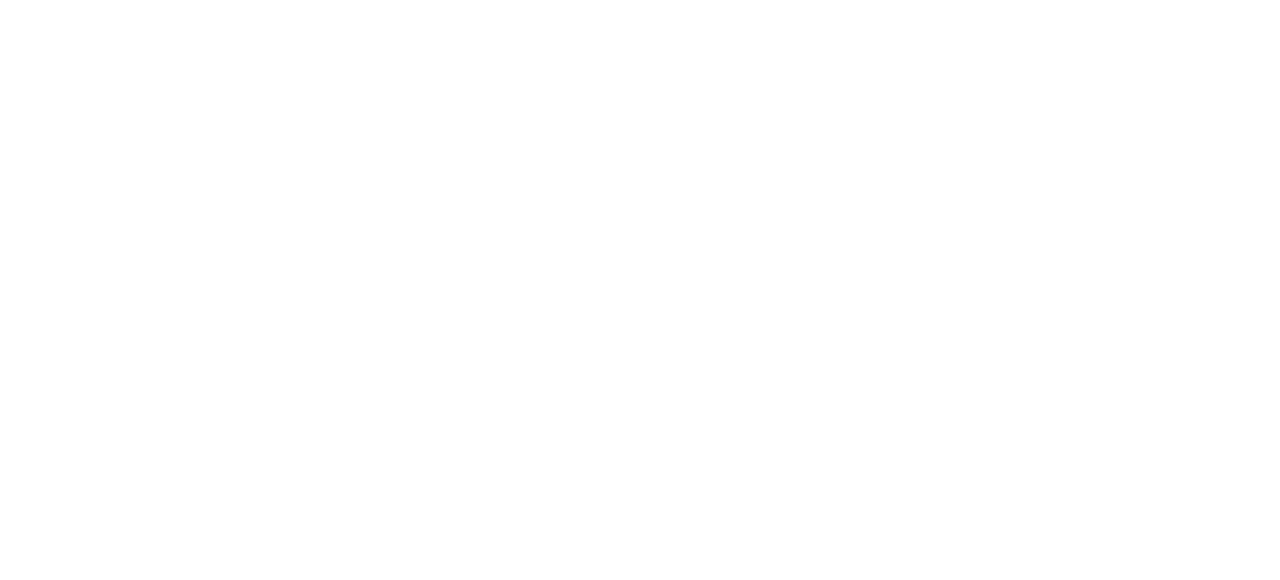
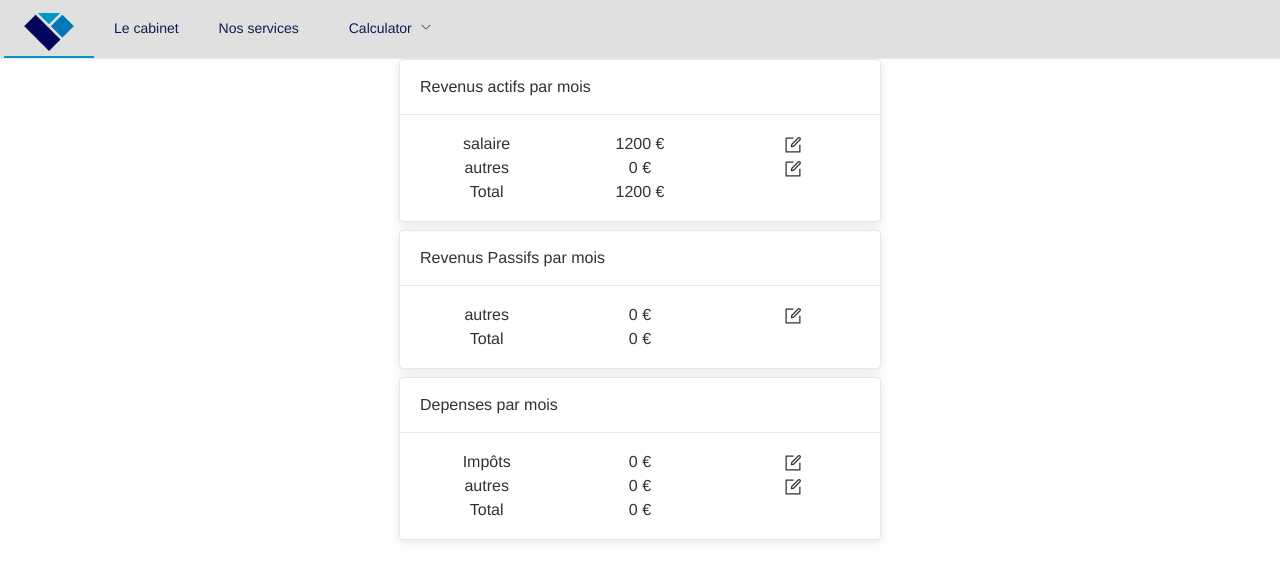
Before and after one commit to sachabz/Pentagone, a Vue app: page /cashflow in a window 1280 px wide. Before the commit this address had no page. Shown: the top 580 px of the page. Built offline with nearby package versions, Linux system fonts and the light colour scheme.

Commit message:
Added card

```diff
--- a/package.json
+++ b/package.json
@@ -9,6 +9,7 @@
     "lint": "eslint . --ext .vue,.js,.jsx,.cjs,.mjs,.ts,.tsx,.cts,.mts --fix --ignore-path .gitignore"
   },
   "dependencies": {
+    "@element-plus/icons-vue": "^0.2.6",
     "element-plus": "^1.3.0-beta.10",
     "gsap": "^3.9.1",
     "pinia": "^2.0.9",
--- /dev/null
+++ b/src/components/List.vue
@@ -0,0 +1,112 @@
+<template>
+    <el-card class="box-card maxwidth">
+        <template #header>
+            <div class="card-header">
+                <span>{{ title }}</span>
+            </div>
+        </template>
+        <el-row :gutter="20" v-for="row of rows" :key="row.name">
+            <el-col :span="8">
+                <div class="grid-content">{{ row.name }}</div>
+            </el-col>
+            <el-col :span="8">
+                <div class="grid-content">{{ row.amount }} €</div>
+            </el-col>
+            <el-col :span="8">
+                <div class="grid-content">
+                    <el-icon :size="20" @click="open(row)">
+                        <edit />
+                    </el-icon>
+                </div>
+            </el-col>
+        </el-row>
+        <el-row :gutter="20">
+            <el-col :span="8">
+                <div class="grid-content">Total</div>
+            </el-col>
+            <el-col :span="8">
+                <div class="grid-content">{{ total }} €</div>
+            </el-col>
+            <el-col :span="8">
+                <div class="grid-content"></div>
+            </el-col>
+        </el-row>
+    </el-card>
+</template>
+
+
+<script lang="ts" setup>
+import { toRefs, ref, computed } from "vue";
+import { Edit } from "@element-plus/icons-vue";
+import { ElMessageBox, ElMessage } from 'element-plus'
+interface Row {
+    name: string;
+    amount: number;
+}
+
+interface Props {
+    title?: string;
+    rows?: Row[];
+}
+const props = withDefaults(defineProps<Props>(), {
+    title: "Titre",
+    rows: () => [],
+});
+
+//pour utiliser les props dans le JS
+const { rows } = toRefs(props);
+
+const total = computed(() => {
+    let value = 0;
+    for (const row of rows.value) {
+        value += row.amount;
+    }
+    return value;
+})
+
+const open = (row) => {
+    ElMessageBox.prompt(`Mettez le montant par mois de ${row.name}`, row.name, {
+        confirmButtonText: 'Enregistrer',
+        cancelButtonText: 'Annuler',
+        inputPattern:
+            /[0-9]+,{0,1}[0-9]{0,2}/,
+        inputErrorMessage: 'Le format ne correspond pas',
+    })
+        .then(({ value }) => {
+            ElMessage({
+                type: 'success',
+                message: `Le nouveau montant est:${value}`,
+            })
+            row.amount = parseFloat(value);
+        })
+        .catch(() => {
+            ElMessage({
+                type: 'info',
+                message: 'Vous avez annulé',
+            })
+        })
+}
+</script>
+
+<style>
+.card-header {
+    display: flex;
+    justify-content: space-between;
+    align-items: center;
+}
+
+.text {
+    font-size: 14px;
+}
+
+.item {
+    margin-bottom: 18px;
+}
+
+.box-card {
+    width: 480px;
+    max-width: 480px;
+    margin-left: auto;
+    margin-right: auto;
+}
+</style>
--- a/src/components/Navbar.vue
+++ b/src/components/Navbar.vue
@@ -20,7 +20,9 @@
       <router-link to="/calculator">
         <el-menu-item index="4-1">Vision Globale</el-menu-item>
       </router-link>
-      <el-menu-item index="4-2">Cashflow</el-menu-item>
+      <router-link to="/cashflow">
+        <el-menu-item index="4-2">Cashflow</el-menu-item>
+      </router-link>
       <el-menu-item index="4-3">Patrimoine</el-menu-item>
     </el-sub-menu>
   </el-menu>
--- a/src/router/index.ts
+++ b/src/router/index.ts
@@ -1,6 +1,7 @@
 import { createRouter, createWebHistory } from "vue-router";
-import Home from "../views/Home.vue";
+import HomeView from "../views/Home.vue";
 import Calculator from "@/views/Calculator.vue";
+import Cashflow from "@/views/Cashflow.vue";
 
 const router = createRouter({
   history: createWebHistory(import.meta.env.BASE_URL),
@@ -8,13 +9,17 @@ const router = createRouter({
     {
       path: "/",
       name: "home",
-      component: Home,
+      component: HomeView,
     },
-
     {
       path: "/calculator",
       name: "Calculator",
-      component: Calculator
+      component: Calculator,
+    },
+    {
+      path: "/cashflow",
+      name: "Cashflow",
+      component: Cashflow,
     },
     {
       path: "/about",
--- /dev/null
+++ b/src/views/Cashflow.vue
@@ -0,0 +1,45 @@
+<template>
+  <div class="home">
+    <Navbar />
+    <!-- <Buttoncta nom="Voir les détails" ref="test1" /> -->
+    <el-space wrap fill alignment="flex-start">
+      <List v-for="(list, index) of lists" :key="index" :title="list.title" :rows="list.rows" />
+    </el-space>
+  </div>
+</template>
+
+<script lang="ts" setup>
+import Navbar from "../components/Navbar.vue";
+import List from "../components/List.vue";
+import Buttoncta from "../components/Utils/Buttoncta.vue";
+import { ref, onMounted } from "vue";
+// const test1 = ref<typeof Buttoncta>();
+onMounted(() => {
+  // console.log(test1.value);
+  // test1.value.shout();
+});
+
+const lists = ref([
+  {
+    title: "Revenus actifs par mois", rows: [
+      { name: "salaire", amount: 1200 },
+      { name: "autres", amount: 0 }
+    ]
+  },
+  {
+    title: "Revenus Passifs par mois", rows: [
+      { name: "autres", amount: 0 }
+    ]
+  },
+  {
+    title: "Depenses par mois", rows: [
+      { name: "Impôts", amount: 0 },
+      { name: "autres", amount: 0 }
+    ]
+  }
+])
+
+const edit = () => {
+  lists.value[1].rows[0].amount = 10;
+}
+</script>
--- a/src/views/Home.vue
+++ b/src/views/Home.vue
@@ -9,7 +9,7 @@ import { defineComponent } from "vue";
 import Navbar from "../components/Navbar.vue";
 
 export default defineComponent({
-  name: "Home",
+  name: "HomeView",
   components: {
     Navbar,
   },
```
Also changed, not shown: src/components/Modal.vue (added, +96 -0 lines), 1 other file (tests, documents, lock files or other folders).
